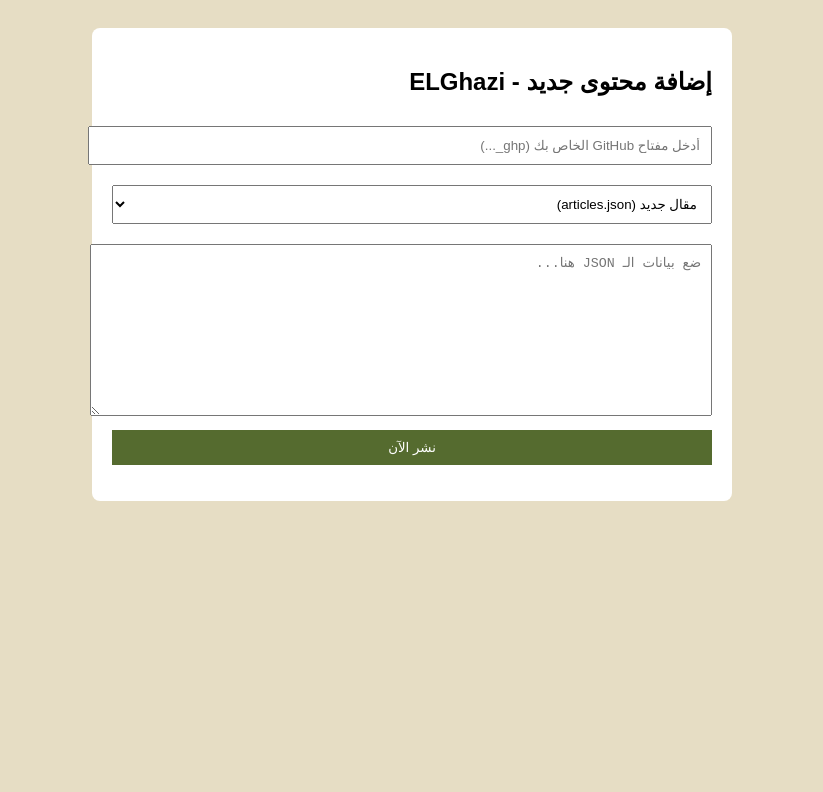
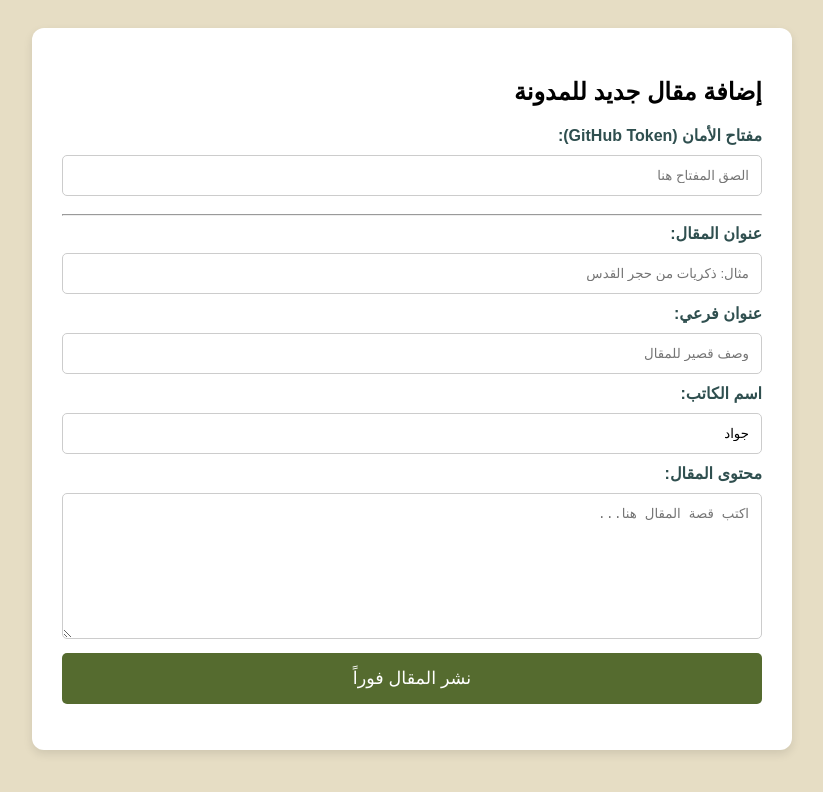
Before and after one commit to jawadnajih27-spec/ELGhazi, a plain HTML site: page admin.html in a window 1280 px wide. Shown: the whole page, without its empty margins (228-1051 px from the left). Drawn offline with Linux system fonts and the light colour scheme.

Commit message:
Update admin.html

```diff
--- a/admin.html
+++ b/admin.html
@@ -2,47 +2,69 @@
 <html lang="ar" dir="rtl">
 <head>
     <meta charset="UTF-8">
-    <title>لوحة تحكم ELGhazi</title>
+    <title>إضافة مقال | ELGhazi</title>
     <style>
         body { font-family: sans-serif; background: #E6DDC4; padding: 20px; }
-        .admin-box { background: white; padding: 20px; border-radius: 8px; max-width: 600px; margin: auto; }
-        input, textarea, select { width: 100%; margin: 10px 0; padding: 10px; }
-        button { background: #556B2F; color: white; border: none; padding: 10px 20px; cursor: pointer; width: 100%; }
+        .admin-box { background: white; padding: 30px; border-radius: 12px; max-width: 700px; margin: auto; box-shadow: 0 4px 10px rgba(0,0,0,0.1); }
+        input, textarea { width: 100%; margin: 10px 0; padding: 12px; border: 1px solid #ccc; border-radius: 5px; box-sizing: border-box; }
+        button { background: #556B2F; color: white; border: none; padding: 15px; cursor: pointer; width: 100%; font-size: 1.1rem; border-radius: 5px; }
+        label { font-weight: bold; color: #2F4F4F; }
     </style>
 </head>
 <body>
 
 <div class="admin-box">
-    <h2>إضافة محتوى جديد - ELGhazi</h2>
+    <h2>إضافة مقال جديد للمدونة</h2>
 
-    <input type="password" id="gh-token" placeholder="أدخل مفتاح GitHub الخاص بك (ghp_...)">
+    <label>مفتاح الأمان (GitHub Token):</label>
+    <input type="password" id="gh-token" placeholder="الصق المفتاح هنا">
 
-    <select id="file-type">
-        <option value="articles">مقال جديد (articles.json)</option>
-        <option value="testimonies">شهادة جديدة (testimonies.json)</option>
-    </select>
+    <hr>
 
-    <textarea id="json-content" rows="10" placeholder="ضع بيانات الـ JSON هنا..."></textarea>
+    <label>عنوان المقال:</label>
+    <input type="text" id="title" placeholder="مثال: ذكريات من حجر القدس">
 
-    <button onclick="publishToGithub()">نشر الآن</button>
+    <label>عنوان فرعي:</label>
+    <input type="text" id="subtitle" placeholder="وصف قصير للمقال">
+
+    <label>اسم الكاتب:</label>
+    <input type="text" id="author" value="جواد">
+
+    <label>محتوى المقال:</label>
+    <textarea id="paragraph" rows="8" placeholder="اكتب قصة المقال هنا..."></textarea>
+
+    <button onclick="prepareAndSend()">نشر المقال فوراً</button>
     <p id="status"></p>
 </div>
 
 <script>
-async function publishToGithub() {
+async function prepareAndSend() {
     const token = document.getElementById('gh-token').value;
-    const type = document.getElementById('file-type').value;
-    const content = document.getElementById('json-content').value;
+    const title = document.getElementById('title').value;
+    const subtitle = document.getElementById('subtitle').value;
+    const author = document.getElementById('author').value;
+    const paragraph = document.getElementById('paragraph').value;
     const status = document.getElementById('status');
 
-    if(!token || !content) {
-        alert("يرجى إدخال المفتاح والبيانات!");
+    if(!token || !title || !paragraph) {
+        alert("أكمل البيانات أولاً!");
         return;
     }
 
-    status.innerText = "جاري الإرسال إلى GitHub...";
+    // تحويل كلامك إلى هيكل JSON تلقائياً
+    const newArticle = [{
+        "id": "story_" + Date.now(),
+        "title": title,
+        "subtitle": subtitle,
+        "author": author,
+        "date": new Date().toLocaleDateString('ar-EG'),
+        "sections": [
+            { "type": "text", "heading": title, "paragraph": paragraph }
+        ]
+    }];
 
-    // إرسال الإشارة لـ GitHub Actions
+    status.innerText = "جاري النشر...";
+
     try {
         const response = await fetch('https://api.github.com/repos/jawadnajih27-spec/ELGhazi/dispatches', {
             method: 'POST',
@@ -53,20 +75,19 @@ async function publishToGithub() {
             body: JSON.stringify({
                 event_type: 'update-json',
                 client_payload: {
-                    filename: type,
-                    content: content
+                    filename: 'articles',
+                    content: JSON.stringify(newArticle, null, 2)
                 }
             })
         });
 
         if (response.ok) {
-            status.innerText = "✅ تم الإرسال بنجاح! سيقوم GitHub بتحديث الموقع خلال دقيقة.";
+            status.innerText = "✅ تم النشر! سيظهر المقال في الموقع خلال دقيقة.";
         } else {
-            const err = await response.json();
-            status.innerText = "❌ خطأ: " + err.message;
+            status.innerText = "❌ خطأ في الصلاحيات، تأكد من الـ Token.";
         }
     } catch (error) {
-        status.innerText = "❌ فشل الاتصال بالـ API.";
+        status.innerText = "❌ فشل الاتصال.";
     }
 }
 </script>
```
